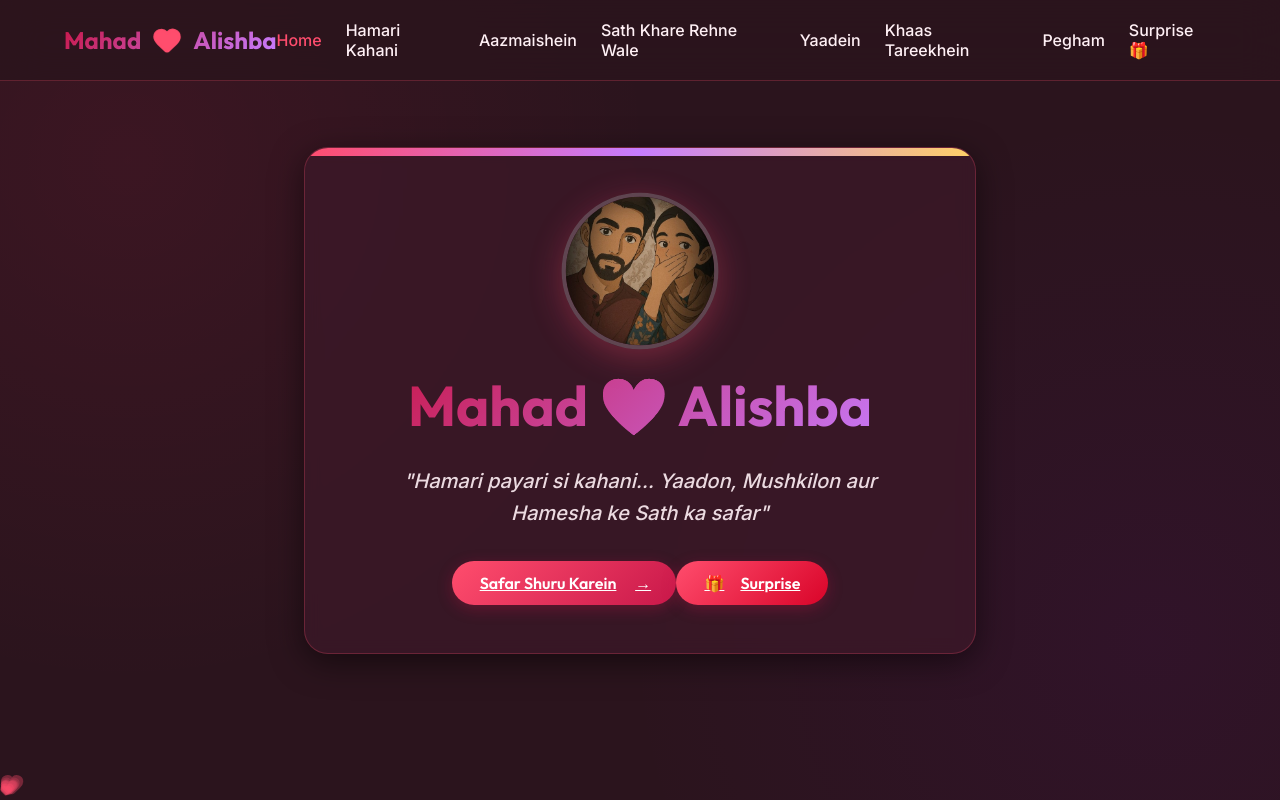
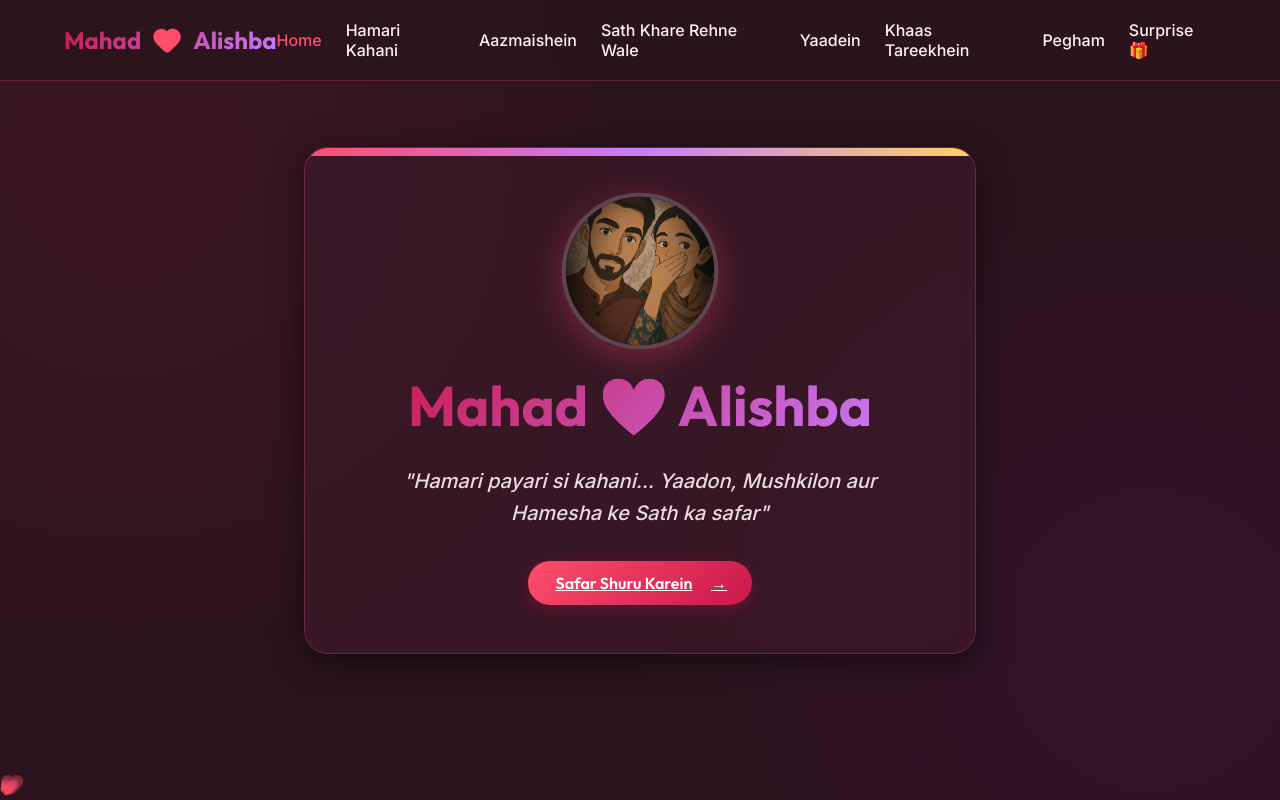
Before and after one commit to malikmahad37/oneyear, a React (Vite) app: page / in a window 1280 px wide. Built offline with nearby package versions, Linux system fonts and the light colour scheme.

Commit message:
feat(ui): connect surprise page linearly after messages and remove early trigger

```diff
--- a/src/pages/Home.tsx
+++ b/src/pages/Home.tsx
@@ -35,23 +35,16 @@ const Home: React.FC = () => {
                         "Hamari payari si kahani... Yaadon, Mushkilon aur Hamesha ke Sath ka safar"
                     </p>
 
-                    <div className="flex gap-4 items-center justify-center mt-6 flex-wrap">
-                        <Link to="/story" className="glass-btn start-btn">
+                    <Link to="/story" className="glass-btn start-btn mt-6 inline-block">
                         Safar Shuru Karein
                         <motion.span
-                                className="arrow-icon ml-2"
+                            className="arrow-icon ml-2 inline-block"
                             animate={{ x: [0, 5, 0] }}
                             transition={{ repeat: Infinity, duration: 1.5 }}
                         >
                             →
                         </motion.span>
                     </Link>
-
-                        <Link to="/surprise" className="glass-btn surprise-btn" style={{ background: 'linear-gradient(135deg, #ff4d6d 0%, #d90429 100%)', color: 'white' }}>
-                            <span style={{ marginRight: '8px' }}>🎁</span>
-                            Surprise
-                        </Link>
-                    </div>
                 </div>
             </motion.div>
         </div>
--- a/src/pages/Messages.tsx
+++ b/src/pages/Messages.tsx
@@ -87,7 +87,7 @@ const Messages: React.FC = () => {
                 )}
             </AnimatePresence>
 
-            <NextPageButton to="/" label="Ghar (Home)" />
+            <NextPageButton to="/surprise" label="Ek Aakhri Surprise 🎁" />
         </motion.div>
     );
 };
--- a/src/pages/Surprise.tsx
+++ b/src/pages/Surprise.tsx
@@ -1,5 +1,6 @@
 import React, { useState, useRef, useEffect, useCallback } from 'react';
 import { Gift, Heart, Sparkles } from 'lucide-react';
+import NextPageButton from '../components/NextPageButton';
 import './Surprise.css';
 
 const Surprise: React.FC = () => {
@@ -136,6 +137,11 @@ const Surprise: React.FC = () => {
                     style={{ display: 'none' }}
                 />
             </div>
+            {step === 'surprised' && (
+                <div style={{ position: 'absolute', bottom: '2rem', width: '100%' }}>
+                    <NextPageButton to="/" label="Waapas Ghar (Home)" />
+                </div>
+            )}
         </div>
     );
 };
```
Lines whose indentation alone changed are shown as unchanged.
